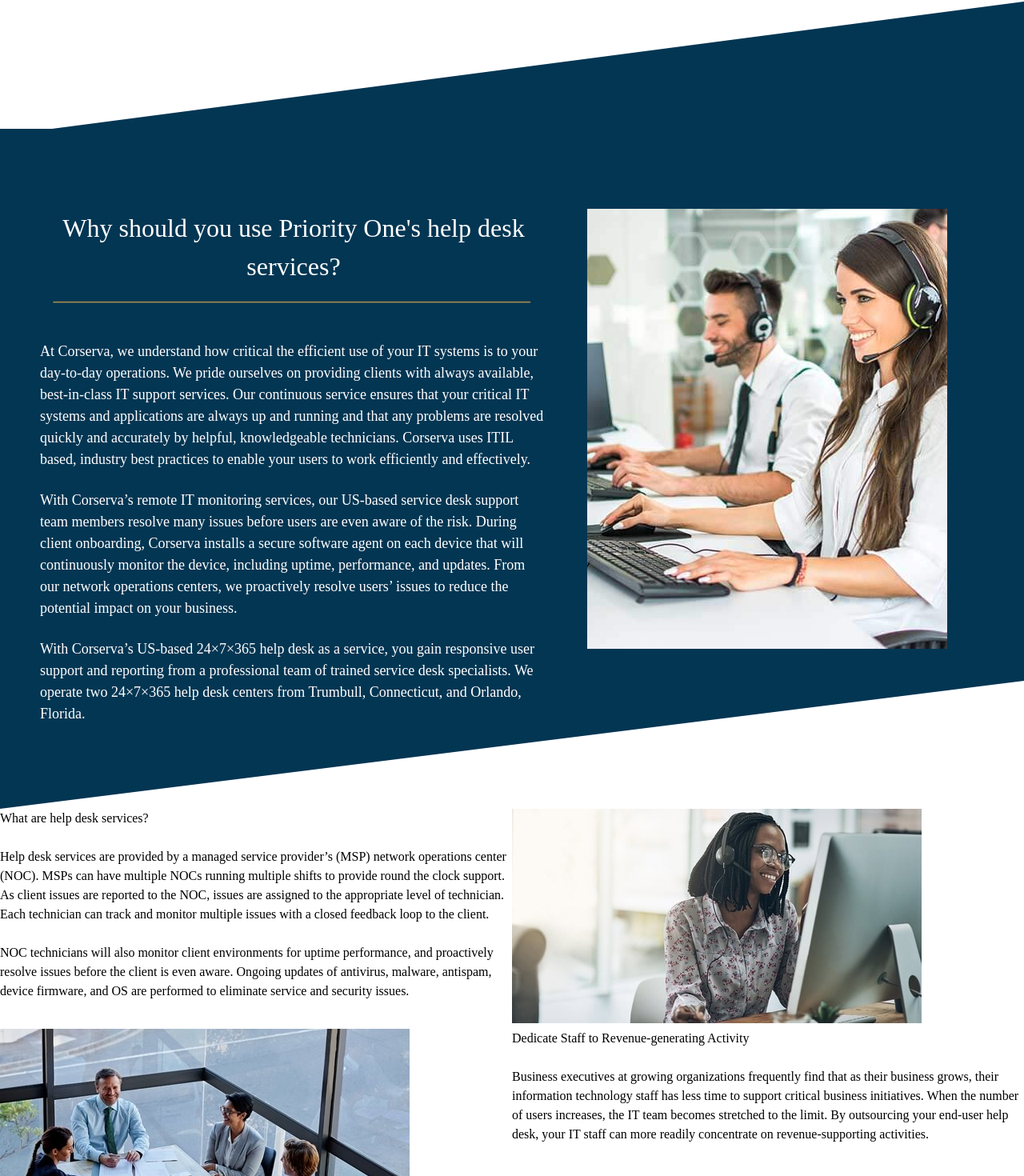
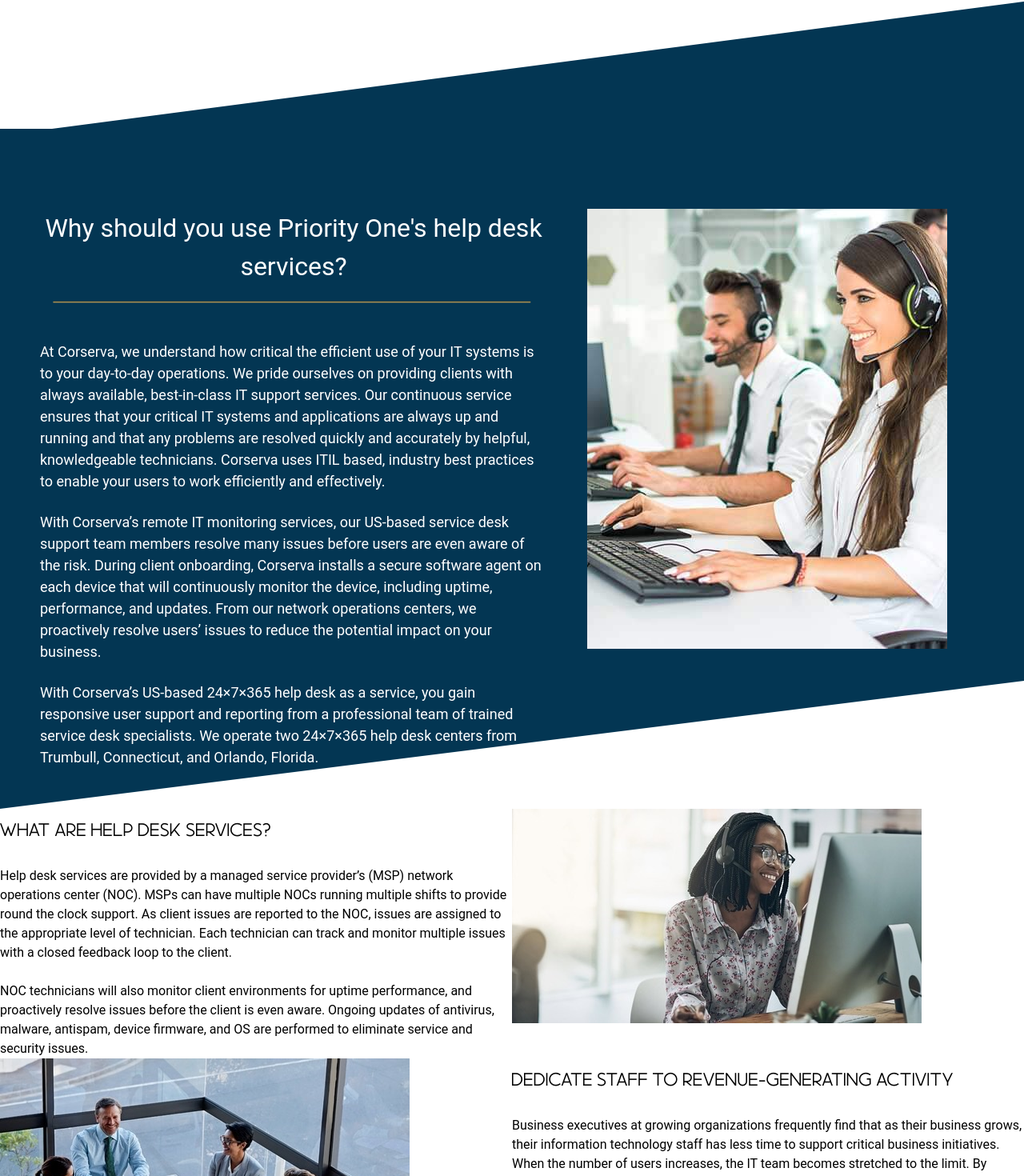
Before and after one commit to cwilso88/priorityOne, a React (Create React App) app: page / in a window 1280 px wide. Shown: the part 1201-2671 px from the top of the page at 80% size. Built offline with nearby package versions, Linux system fonts and the light colour scheme.

Commit message:
Deleted overflow-x hidden from slant bkgd

```diff
--- a/src/sass/_Services.scss
+++ b/src/sass/_Services.scss
@@ -1,4 +1,11 @@
 #services {
+    font-family: 'Roboto', sans-serif;
+
+    h1 {
+        font-size: 2em;
+        font-family: MomCakeThin;
+
+    }
     .row{
         display: flex;
     }
--- a/src/sass/_WhyPriorityOne.scss
+++ b/src/sass/_WhyPriorityOne.scss
@@ -1,10 +1,10 @@
 #whypriorityone {
     background-color: $deep-blue;
+    font-family: 'Roboto', sans-serif;
     color: white;
     height: 850px;
     padding: 100px 0 100px 50px;
     position: relative;
-    overflow-x: hidden;
 
     .row {
         display: flex;
```
